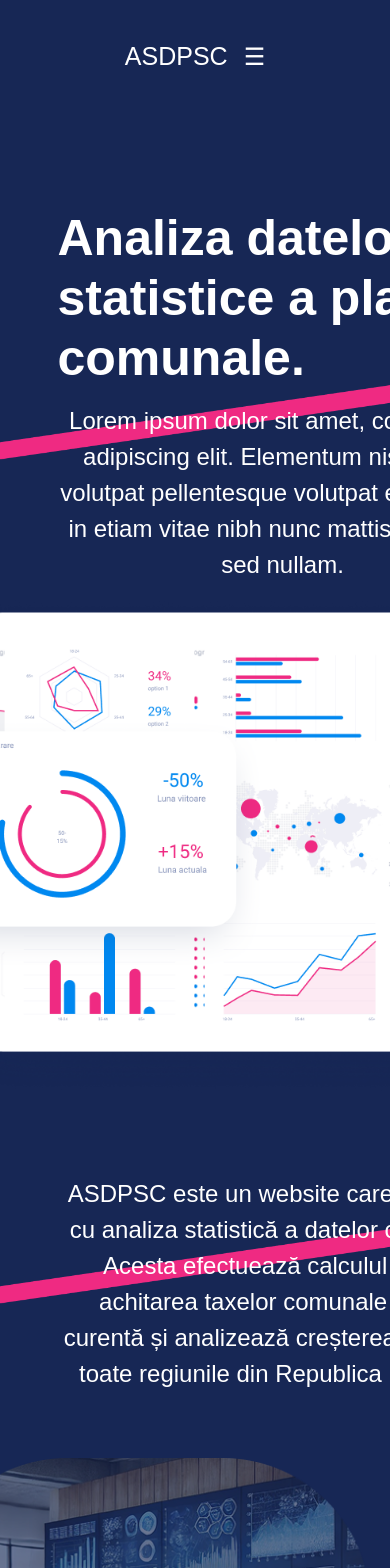
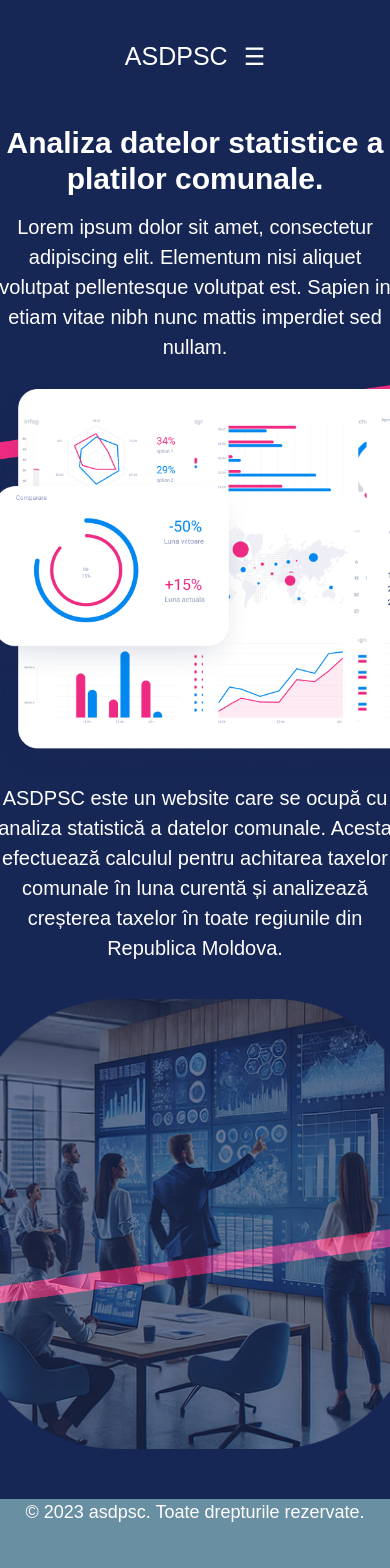
Before and after one commit to Klasterov/project1, a Next.js app in the folder my-app/: page / in a window 390 px wide. Shown: the top 1568 px of the page. Built offline with nearby package versions, Linux system fonts and the light colour scheme.

Commit message:
principal page responseve

```diff
--- a/my-app/src/components/Grids.css
+++ b/my-app/src/components/Grids.css
@@ -37,4 +37,31 @@ p:last-child{
     justify-content: center;
     flex-wrap: wrap;
     margin-top: 50px;
+    z-index: 1;
 }
+
+@media screen and (max-width: 800px) {
+    .text-content{
+        margin-left: 0%;
+        margin-top: 0%;
+        width: 100%;
+    }
+    h2{
+        font-size: 30px;
+        text-align: center;
+        width: auto;
+    }
+    p{
+        font-size: 15px;
+        width: auto;
+    }
+    p:last-child{
+        font-size: 20px;
+        width: 90%;
+        margin-left: 5%;
+    }
+    .image-content{
+        margin-top: 20px;
+    }
+
+}
```
